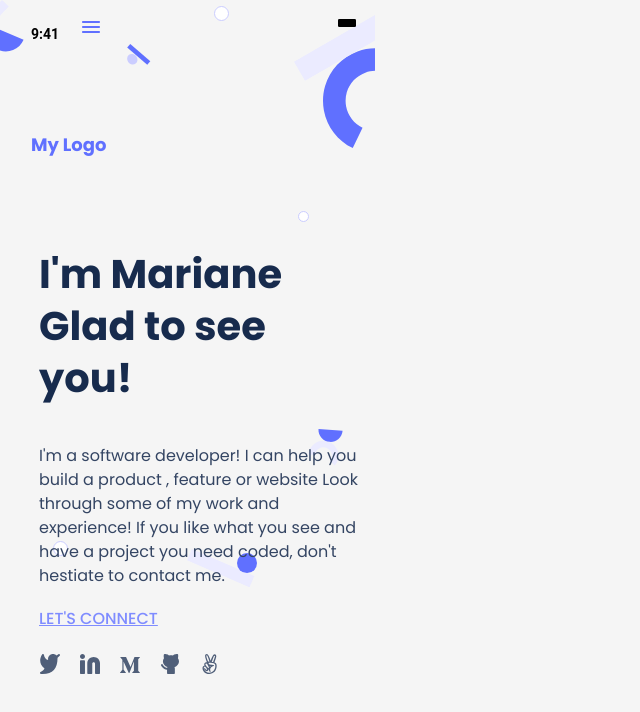
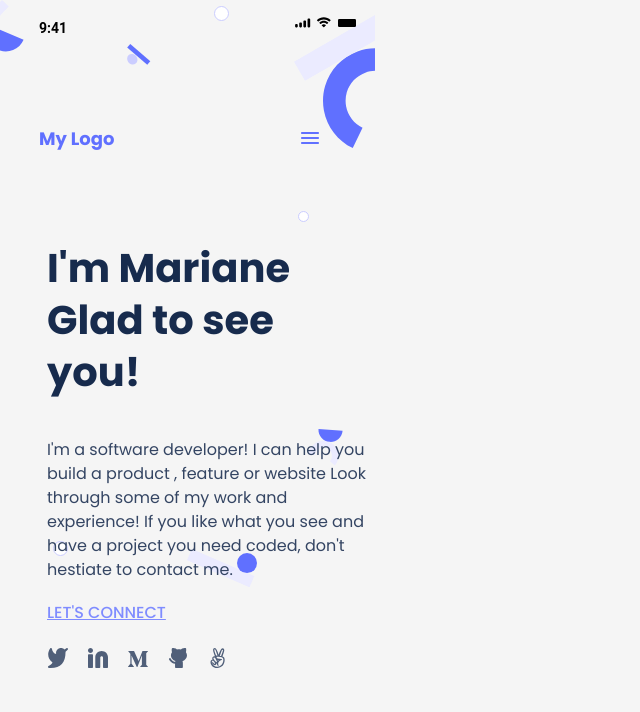
Before and after one commit to tsheporamantso/Setup-Mobile-Project, a website: page index.html in a window 1280 px wide. Shown: the whole page, without its empty margins (0-640 px from the left). Drawn offline with Linux system fonts and the light colour scheme.

Commit message:
add and styled wifi,cell connect and battery images

```diff
--- a/index.html
+++ b/index.html
@@ -11,7 +11,12 @@
     <article>
         <header>
             <time class="time"><b>9:41</b></time>
+        <span>
             <img class="menu-icon" src="/images/Icon - Menu.svg" alt="hamburger list">
+            <img class="pwr" src="/images/Battery.svg" alt="battery">
+            <img class="wifi" src="/images/Wifi.svg" alt="wifi">
+            <img class="cell-connection" src="/images/Cellular Connection.svg" alt="cell connection">
+        </span>
             <p class="logo">My Logo</p>
             <h2>I'm Mariane Glad to see you!</h2>
             <p>I'm a software developer! I can help you build a product , feature or website Look through some of my work and experience! If you like what you see and have a project you need coded, don't hestiate to contact me.</p>
@@ -48,7 +53,6 @@
                 </svg>
             </a></li>
         </ul>
-        <div class="pwr"></div>
     </section>
 </body>
 </html>
--- a/style.css
+++ b/style.css
@@ -11,7 +11,7 @@ body {
   font-family: 'Poppins', sans-serif;
   font-style: normal;
   background-color: whitesmoke;
-  margin: 0;
+  margin-top: 0;
   background-image: url("/images/header-shapes\ mobile.svg");
   background-repeat: no-repeat;
   padding: 15px;
@@ -28,9 +28,6 @@ body {
   color: #6070ff;
   margin: 16px;
 
-  /* padding: 10px 12px 10px 12px; */
-
-  /* margin-right: 15px; */
 }
 
 .time {
@@ -141,10 +138,29 @@ p {
 }
 
 .menu-icon {
-  /* position: absolute; */
+  position: absolute;
   width: 24px;
   height: 24px;
   top: 8px;
   left: 8px;
-  line-height: 20px;
+  margin-top: 118px;
+  margin-left: 290px;
+  /* line-height: 20px; */
 }
+
+.wifi {
+  position: absolute;
+  width: 15.27px;
+  height: 10.97px;
+  top: 17.33px;
+  left: 315.69px;
+}
+
+.cell-connection {
+  position: absolute;
+  width: 17px;
+  height: 10.67px;
+  top: 17.67px;
+  left: 293.67px;
+
+}
```
Also changed, not shown: images/Battery.svg (added), images/Capacity.svg (added), images/Cellular Connection.svg (added), images/Wifi.svg (added).
